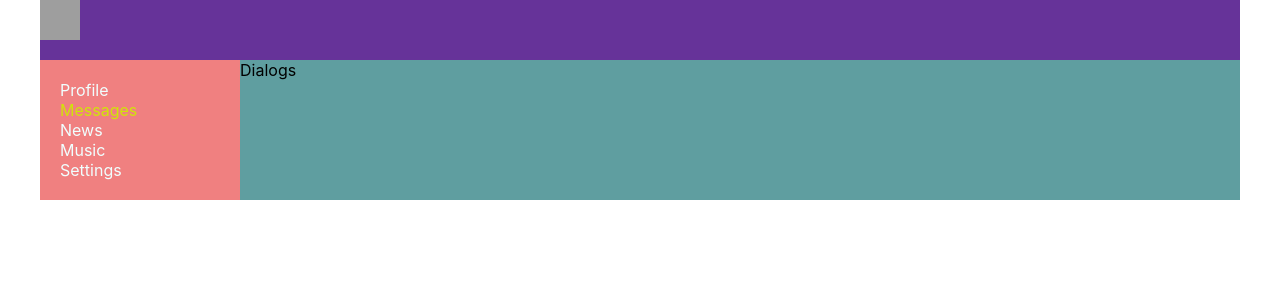
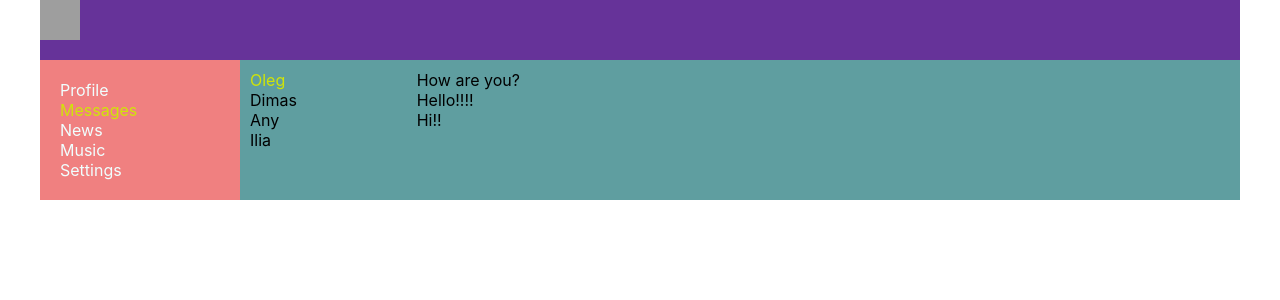
Before and after one commit to Olehgan/social-network, a React (Create React App) app: page /dialogs in a window 1280 px wide. Shown: the top 300 px of the page. Built offline with nearby package versions, Linux system fonts and the light colour scheme; grey boxes are pictures that could not be loaded.

Commit message:
changed component Dialog

```diff
--- a/src/App.css
+++ b/src/App.css
@@ -6,8 +6,8 @@
     grid-template-areas:
       "h h"
        "n c";
-    grid-auto-rows: 60px 1fr;
-    grid-auto-columns: 2fr 10fr;
+    grid-template-rows: 60px 1fr;
+    grid-template-columns: 2fr 10fr;
     /*grid-gap: 10px;*/
 }
 
--- a/src/component/Dialogs/Dialogs.module.css
+++ b/src/component/Dialogs/Dialogs.module.css
@@ -0,0 +1,17 @@
+.dialogs {
+    display: grid;
+    grid-template-columns: 2fr 10fr;
+}
+
+.dialogItems{
+padding: 10px;
+}
+.dialogItems .active{
+    color: #d0e408;
+}
+.messages{
+padding: 10px;
+}
+.messages.message {
+
+}
--- a/src/component/Dialogs/Dialogs.tsx
+++ b/src/component/Dialogs/Dialogs.tsx
@@ -1,10 +1,36 @@
 import React from "react";
 import s from './Dialogs.module.css'
 
-export const Dialogs =()=>{
+export const Dialogs = () => {
     return (
-        <div>
-            Dialogs
+        <div className={s.dialogs}>
+            <div className={s.dialogItems}>
+                <div className={s.dialog +' '+ s.active}>
+                    Oleg
+                </div>
+                <div className={s.dialog}>
+                    Dimas
+                </div>
+                <div className={s.dialog}>
+                    Any
+                </div>
+                <div className={s.dialog}>
+                    Ilia
+                </div>
+            </div>
+                <div className={s.messages}>
+                    <div className={s.message}>
+                        How are you?
+                    </div>
+                    <div className={s.message}>
+                        Hello!!!!
+                    </div>
+                    <div className={s.message}>
+                        Hi!!
+                    </div>
+                </div>
+
+
         </div>
     )
 }
```
